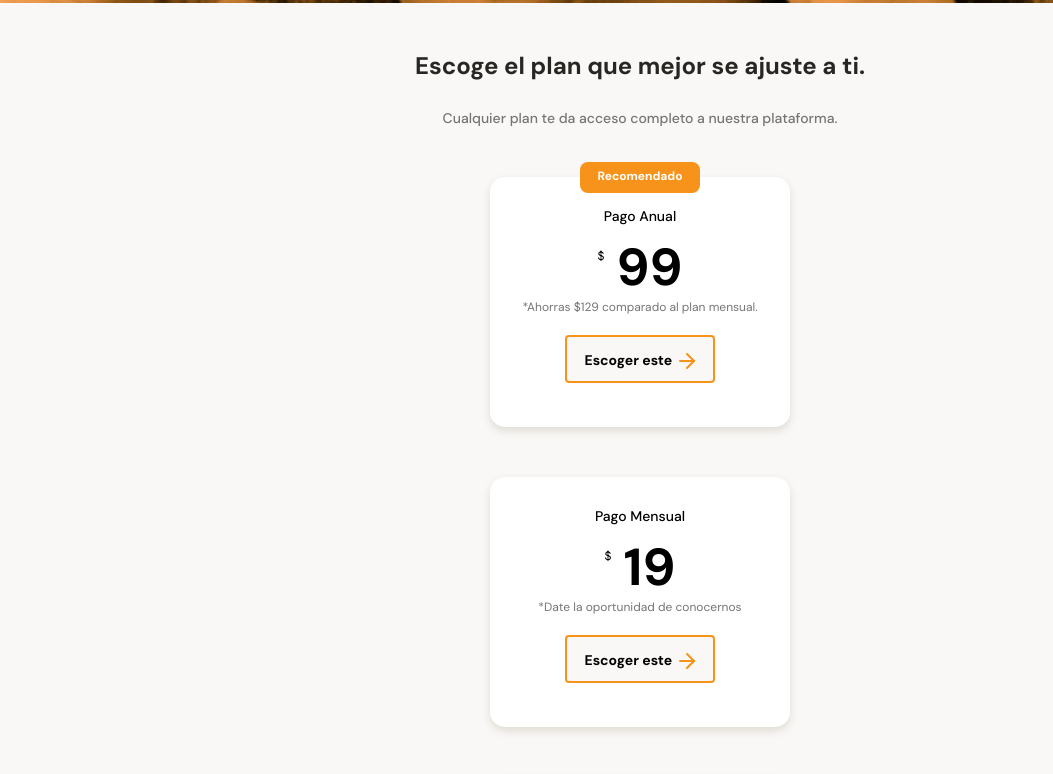
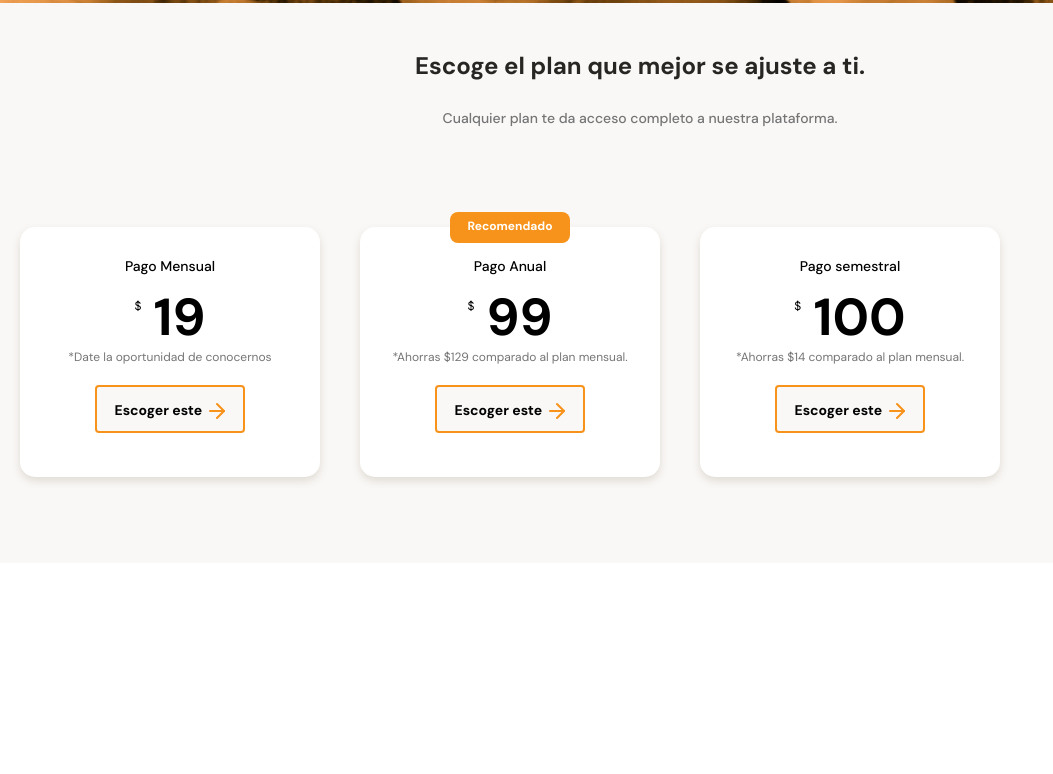
Before and after one commit to SepulvedaLuis/Mobile-First, a plain HTML site: page index.html in a window 1280 px wide. Shown: the part 2747-3521 px from the top of the page, without its empty margins (0-1053 px from the left). After the commit the page ends 3310 px from the top, so only its background shows below. Drawn offline with Linux system fonts and the light colour scheme.

Commit message:
Creamos el scroll horizontal de los plans

```diff
--- a/index.html
+++ b/index.html
@@ -153,19 +153,19 @@
            </div>
            <section class="plans-container--slider">
                <article class="plans-container--card">
-                   <p class="recommended">Recomendado</p>
                    <div class="plan-info-container">
-                       <h3 class="plan-card--title">Pago Anual</h3>
-                       <p class="plan-card--price"><span>$</span> 99</p>
-                       <p class="plan-card--saving">*Ahorras $129 comparado al plan mensual.</p>
+                       <h3 class="plan-card--title">Pago Mensual</h3>
+                       <p class="plan-card--price"><span>$</span> 19</p>
+                       <p class="plan-card--saving">*Date la oportunidad de conocernos</p>
                        <button class="plan-card--ca">Escoger este <span></span></button>
-                   </div>
-               </article>
-               <article class="plans-container--card">
+                    </div>
+                </article>
+                <article class="plans-container--card">
+                    <p class="recommended">Recomendado</p>
                     <div class="plan-info-container">
-                        <h3 class="plan-card--title">Pago Mensual</h3>
-                        <p class="plan-card--price"><span>$</span> 19</p>
-                        <p class="plan-card--saving">*Date la oportunidad de conocernos</p>
+                        <h3 class="plan-card--title">Pago Anual</h3>
+                        <p class="plan-card--price"><span>$</span> 99</p>
+                        <p class="plan-card--saving">*Ahorras $129 comparado al plan mensual.</p>
                         <button class="plan-card--ca">Escoger este <span></span></button>
                     </div>
                 </article>
--- a/styles.css
+++ b/styles.css
@@ -448,13 +448,21 @@ main {
     line-height: 1.8rem;
     color: #757575;
 }
+.plans-container--slider {
+    display: flex;
+    height: 316px;
+    overflow-x: scroll;
+    overscroll-behavior-x: contain;
+    scroll-snap-type: x proximity;
+}
 .plans-container--card {
     position: relative;
+    scroll-snap-align: center;
     width: 70%;
     min-width: 230px;
     max-width: 300px;
     height: 250px;
-    margin: 50px auto 0;
+    margin: 50px 20px 0;
     padding: 0 15px;
     background-color: var(--just-white);
     border-radius: 15px;
```
